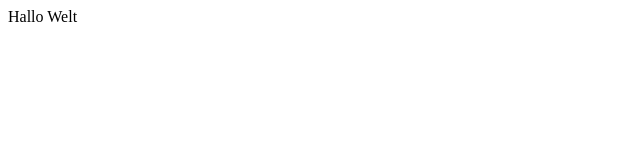
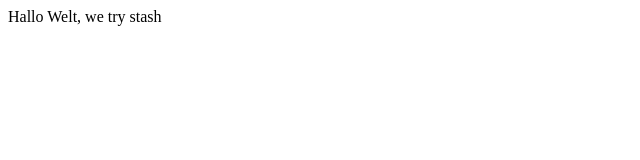
Before and after one commit to nadiaetterhtw/major-ma-ne, a plain HTML site: page index.html in a window 1280 px wide. Shown: the full height of the page, 0-640 px from the left. Drawn offline with Linux system fonts and the light colour scheme.

Commit message:
enter text in <p>

```diff
--- a/index.html
+++ b/index.html
@@ -1,6 +1,7 @@
 <html>
 
 <body>
-  <p>Hallo Welt</p>
+  <p>Hallo Welt, we try stash</p>
+
 </body>
 </html>
```
